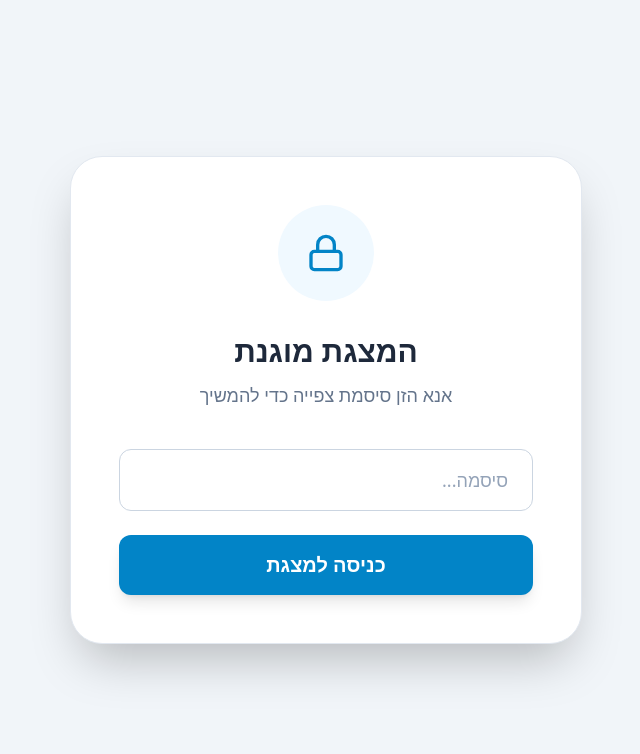
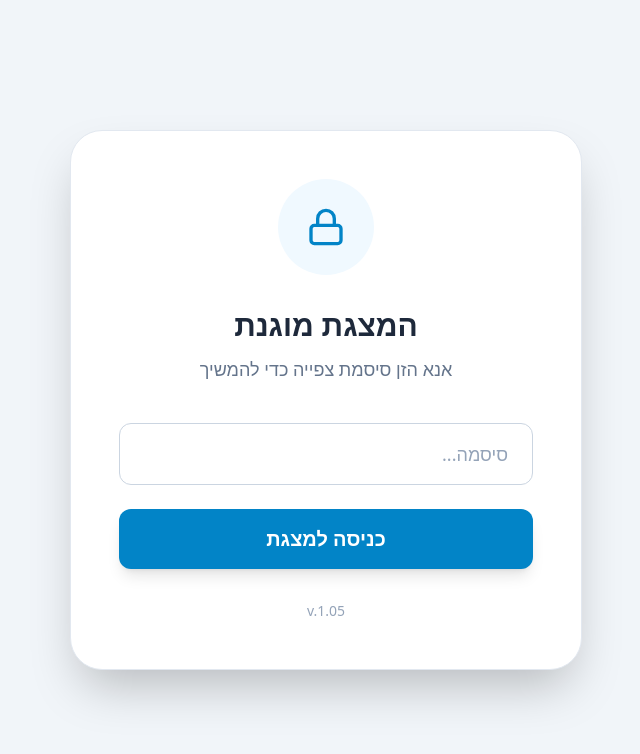
Before and after one commit to davidra-pb/Fraud, a React (Vite) app: page / in a window 1280 px wide. Shown: the top 754 px of the page, without its empty margins (425-1065 px from the left). Built offline with nearby package versions, Linux system fonts and the light colour scheme.

Commit message:
Update src/App.jsx

```diff
--- a/src/App.jsx
+++ b/src/App.jsx
@@ -9,7 +9,7 @@ import {
 } from 'lucide-react';
 
 // --- CONFIG ---
-const APP_VERSION = "v.1.04";
+const APP_VERSION = "v.1.05";
 
 // --- DATA ---
 const chartData = [
@@ -79,6 +79,10 @@ const LoginScreen = ({ onLogin }) => {
             כניסה למצגת
           </button>
         </form>
+
+        <div className="mt-8 text-slate-400 text-sm font-medium">
+            {APP_VERSION}
+        </div>
       </div>
     </div>
   );
```
